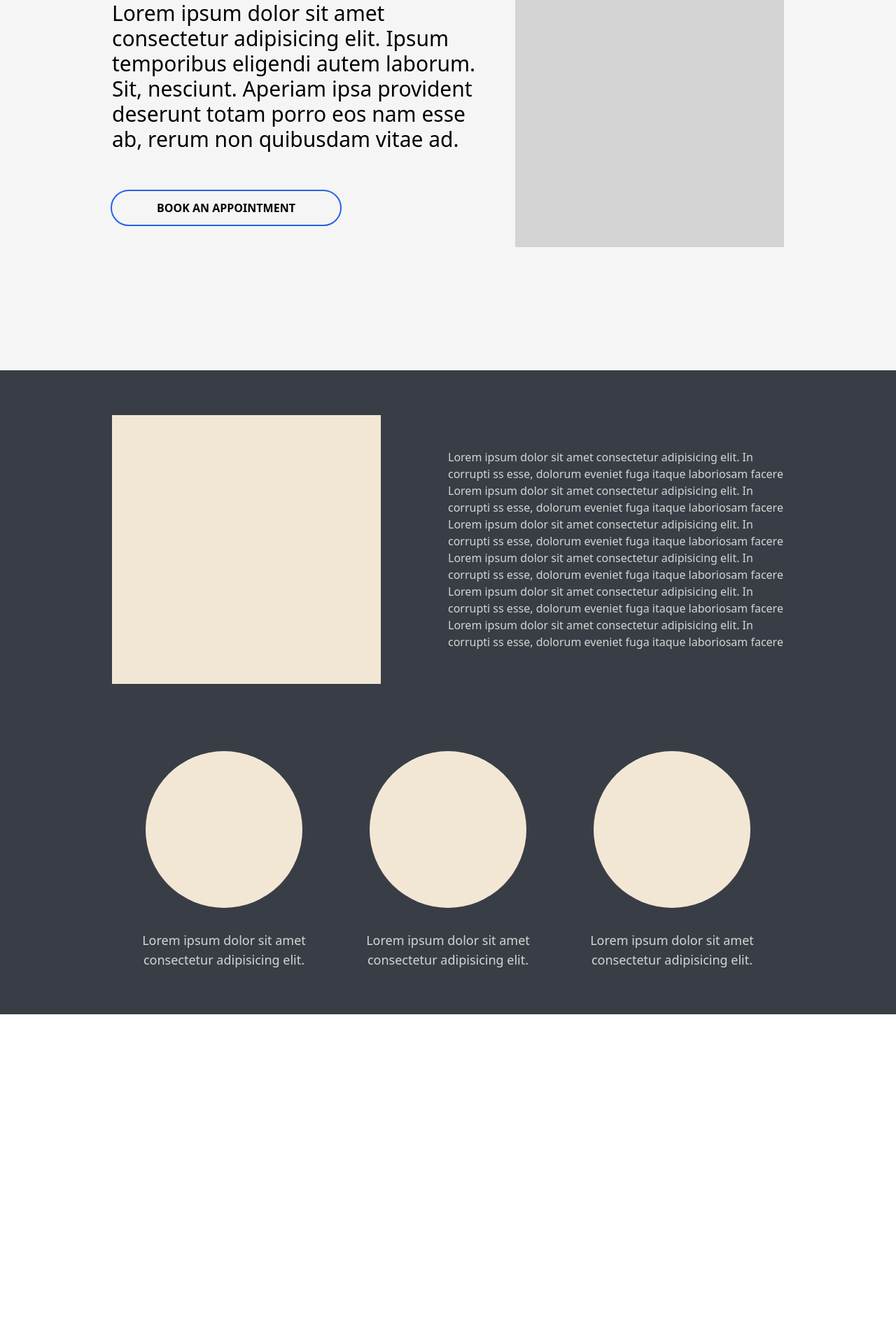
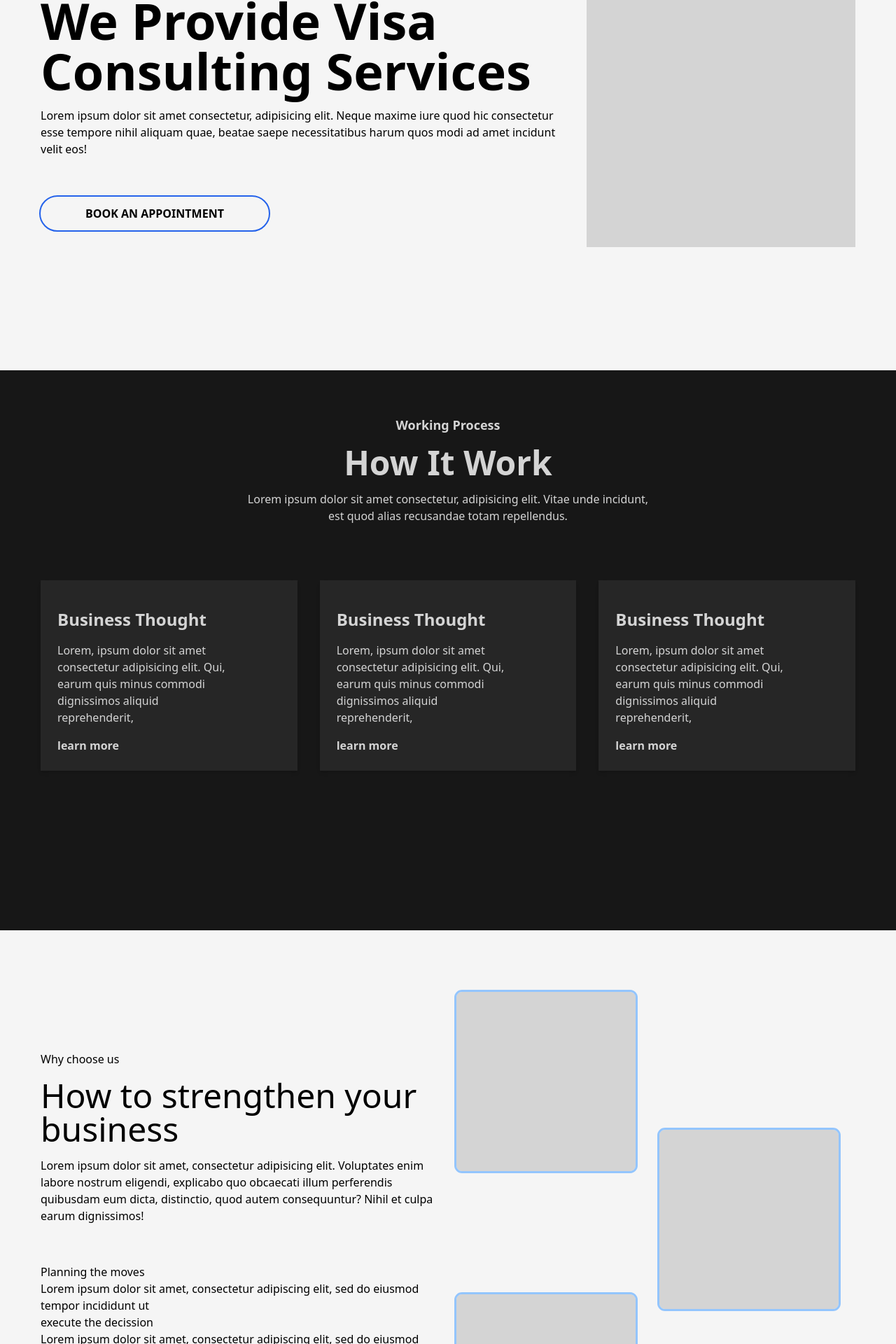
Before and after one commit to aerahrah/virtuVisaConsult, a React (Vite) app: page / in a window 1280 px wide. Shown: the part 271-2191 px from the top of the page at 70% size. Before the commit the page ends 1720 px from the top, so only its background shows below. Built offline with nearby package versions, Linux system fonts and the light colour scheme.

Commit message:
Redesign home page and add content for section 3

```diff
--- a/src/components/home/home.jsx
+++ b/src/components/home/home.jsx
@@ -1,12 +1,15 @@
+import NavBar from "../navbar/navbar";
 import SectionTwo from "./sectionTwo";
 import SectionOne from "./sectionOne";
-import NavBar from "../navbar/navbar";
+import SectionThree from "./sectionThree";
+
 const Home = () => {
   return (
     <div>
       <NavBar />
       <SectionOne />
       <SectionTwo />
+      <SectionThree />
     </div>
   );
 };
--- a/src/components/home/sectionOne.jsx
+++ b/src/components/home/sectionOne.jsx
@@ -1,14 +1,19 @@
 const SectionOne = () => {
   return (
     <div className="bg-neutral-100">
-      <div className="h-screen pt-16 w-full max-w-[960px] mx-auto">
+      <div className="h-screen pt-16 w-full max-w-[1164px] mx-auto">
         <div className=" h-full flex items-center gap-6">
           <div className="flex flex-col gap-14">
-            <div className="text-3xl">
-              Lorem ipsum dolor sit amet consectetur adipisicing elit. Ipsum
-              temporibus eligendi autem laborum. Sit, nesciunt. Aperiam ipsa
-              provident deserunt totam porro eos nam esse ab, rerum non
-              quibusdam vitae ad.
+            <div className="flex flex-col gap-4">
+              <h1 className="text-7xl font-black">
+                We Provide Visa Consulting Services
+              </h1>
+              <p>
+                Lorem ipsum dolor sit amet consectetur, adipisicing elit. Neque
+                maxime iure quod hic consectetur esse tempore nihil aliquam
+                quae, beatae saepe necessitatibus harum quos modi ad amet
+                incidunt velit eos!
+              </p>
             </div>
             <div className="w-full">
               <button className="block py-3 px-16 rounded-full outline outline-2 outline-blue-600 hover:bg-blue-200  hover:outline-0 font-semibold uppercase">
--- /dev/null
+++ b/src/components/home/sectionThree.jsx
@@ -0,0 +1,60 @@
+const SectionThree = () => {
+  return (
+    <div className="bg-neutral-100">
+      <div className="h-screen pt-16 w-full max-w-[1164px] mx-auto">
+        <div className=" h-full flex items-center gap-6">
+          <div className="flex flex-col gap-14 w-[50%]">
+            <div className="flex flex-col gap-4">
+              <h3>Why choose us</h3>
+              <h1 className="text-5xl">How to strengthen your business</h1>
+              <p>
+                Lorem ipsum dolor sit amet, consectetur adipisicing elit.
+                Voluptates enim labore nostrum eligendi, explicabo quo obcaecati
+                illum perferendis quibusdam eum dicta, distinctio, quod autem
+                consequuntur? Nihil et culpa earum dignissimos!
+              </p>
+            </div>
+            <div>
+              <div>
+                <i></i>
+                <div>
+                  <h3>Planning the moves</h3>
+                  <p>
+                    Lorem ipsum dolor sit amet, consectetur adipiscing elit, sed
+                    do eiusmod tempor incididunt ut
+                  </p>
+                </div>
+              </div>
+              <div>
+                <i></i>
+                <div>
+                  <h3>execute the decission</h3>
+                  <p>
+                    Lorem ipsum dolor sit amet, consectetur adipiscing elit, sed
+                    do eiusmod tempor incididunt ut
+                  </p>
+                </div>
+              </div>
+              <div>
+                <i></i>
+                <div>
+                  <h3>analyze the results</h3>
+                  <p>
+                    Lorem ipsum dolor sit amet, consectetur adipiscing elit, sed
+                    do eiusmod tempor incididunt ut
+                  </p>
+                </div>
+              </div>
+            </div>
+          </div>
+          <div className="relative h-full w-[50%]">
+            <div className="absolute top-6 h-64 w-64 bg-neutral-300 outline outline-blue-300 rounded-lg"></div>
+            <div className="absolute top-[30%] right-6 h-64 w-64 bg-neutral-300  outline outline-blue-300 rounded-lg"></div>
+            <div className="absolute bottom-6 h-64 w-64 bg-neutral-300 outline outline-blue-300 rounded-lg"></div>
+          </div>
+        </div>
+      </div>
+    </div>
+  );
+};
+export default SectionThree;
--- a/src/components/home/sectionTwo.jsx
+++ b/src/components/home/sectionTwo.jsx
@@ -1,46 +1,53 @@
 const SectionTwo = () => {
   return (
-    <div className="min-h-screen bg-[#393E46] py-16 text-neutral-300">
-      <div className="w-full max-w-[960px] mx-auto h-full flex flex-col justify-center ">
-        <div className="flex justify-between items-center mb-24">
-          <div className="h-96 w-96 bg-[#F2E7D5]"></div>
-          <div className="w-[50%] ">
-            <p className="">
-              Lorem ipsum dolor sit amet consectetur adipisicing elit. In
-              corrupti ss esse, dolorum eveniet fuga itaque laboriosam facere
-              Lorem ipsum dolor sit amet consectetur adipisicing elit. In
-              corrupti ss esse, dolorum eveniet fuga itaque laboriosam facere
-              Lorem ipsum dolor sit amet consectetur adipisicing elit. In
-              corrupti ss esse, dolorum eveniet fuga itaque laboriosam facere
-            </p>
-            <p>
-              Lorem ipsum dolor sit amet consectetur adipisicing elit. In
-              corrupti ss esse, dolorum eveniet fuga itaque laboriosam facere
-              Lorem ipsum dolor sit amet consectetur adipisicing elit. In
-              corrupti ss esse, dolorum eveniet fuga itaque laboriosam facere
-              Lorem ipsum dolor sit amet consectetur adipisicing elit. In
-              corrupti ss esse, dolorum eveniet fuga itaque laboriosam facere
+    <div className="min-h-screen bg-neutral-900 py-16 text-neutral-300">
+      <div className="w-full max-w-[1164px] mx-auto h-full">
+        <div className="flex flex-col gap-20">
+          <div className="flex flex-col gap-4 items-center">
+            <h3 className="text-lg font-bold">Working Process</h3>
+            <h1 className="text-5xl font-bold">How It Work</h1>
+            <p className="max-w-[50%] text-center">
+              Lorem ipsum dolor sit amet consectetur, adipisicing elit. Vitae
+              unde incidunt, est quod alias recusandae totam repellendus.
             </p>
           </div>
-        </div>
-        <div className="flex justify- w-full">
-          <div className="flex flex-col gap-8 items-center">
-            <div className="rounded-full h-56 w-56 bg-[#F2E7D5]"></div>
-            <p className="w-[75%] text-center text-lg">
-              Lorem ipsum dolor sit amet consectetur adipisicing elit.
-            </p>
-          </div>
-          <div className="flex flex-col gap-8 items-center">
-            <div className="rounded-full h-56 w-56 bg-[#F2E7D5]"></div>
-            <p className="w-[75%] text-center text-lg">
-              Lorem ipsum dolor sit amet consectetur adipisicing elit.
-            </p>
-          </div>
-          <div className="flex flex-col gap-8 items-center">
-            <div className="rounded-full h-56 w-56 bg-[#F2E7D5]"></div>
-            <p className="w-[75%] text-center text-lg">
-              Lorem ipsum dolor sit amet consectetur adipisicing elit.
-            </p>
+          <div className="flex gap-8">
+            <div className="flex flex-col gap-4 bg-neutral-800 p-6 pt-10 justify-start shadow-md">
+              <h3 className="text-2xl font-bold capitalize">
+                Business Thought
+              </h3>
+              <p className="w-[80%]">
+                Lorem, ipsum dolor sit amet consectetur adipisicing elit. Qui,
+                earum quis minus commodi dignissimos aliquid reprehenderit,
+              </p>
+              <div>
+                <button className="font-semibold">learn more</button>
+              </div>
+            </div>
+            <div className="flex flex-col gap-4 bg-neutral-800 p-6 pt-10 justify-start shadow-md">
+              <h3 className="text-2xl font-bold capitalize">
+                Business Thought
+              </h3>
+              <p className="w-[80%]">
+                Lorem, ipsum dolor sit amet consectetur adipisicing elit. Qui,
+                earum quis minus commodi dignissimos aliquid reprehenderit,
+              </p>
+              <div>
+                <button className="font-semibold">learn more</button>
+              </div>
+            </div>
+            <div className="flex flex-col gap-4 bg-neutral-800 p-6 pt-10 justify-start shadow-md">
+              <h3 className="text-2xl font-bold capitalize">
+                Business Thought
+              </h3>
+              <p className="w-[80%]">
+                Lorem, ipsum dolor sit amet consectetur adipisicing elit. Qui,
+                earum quis minus commodi dignissimos aliquid reprehenderit,
+              </p>
+              <div>
+                <button className="font-semibold">learn more</button>
+              </div>
+            </div>
           </div>
         </div>
       </div>
--- a/src/components/navbar/navbar.jsx
+++ b/src/components/navbar/navbar.jsx
@@ -2,7 +2,7 @@ import { Link } from "react-router-dom";
 
 const NavBar = () => {
   return (
-    <div className="w-full flex justify-between py-5 bg-blue-600 fixed shadow-sm ">
+    <div className="w-full flex justify-between py-6 bg-blue-600 fixed shadow-sm ">
       <div className="flex justify-between w-full max-w-[960px] mx-auto">
         <h1>logo</h1>
         <ul className="flex gap-6 text-blue-50">
```
